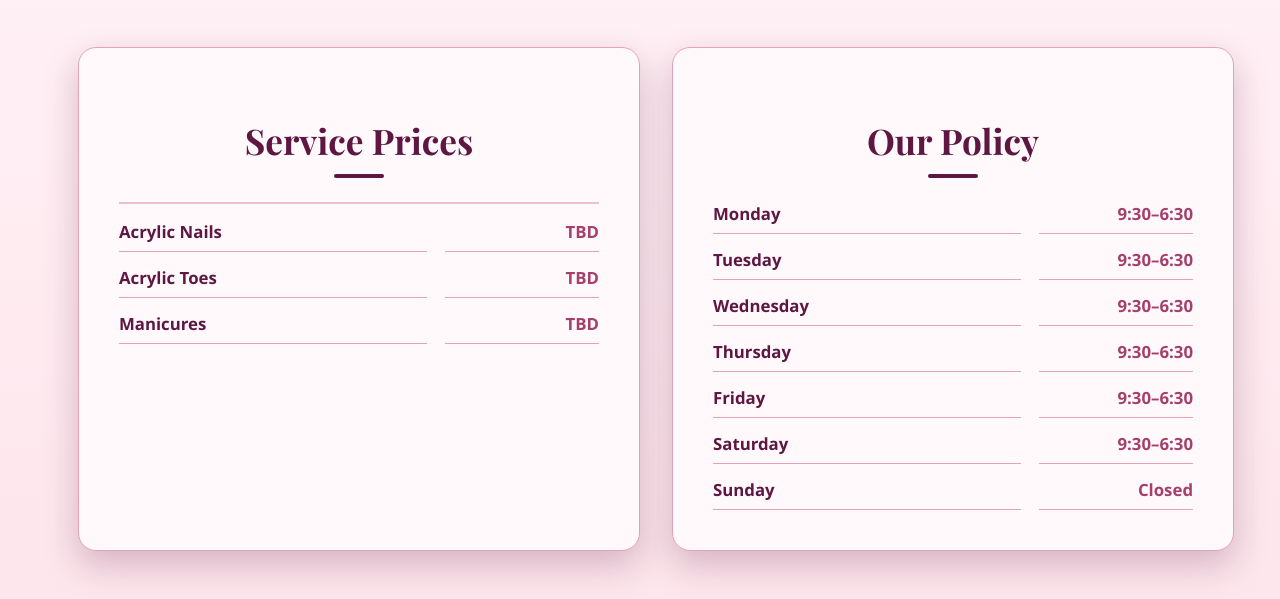
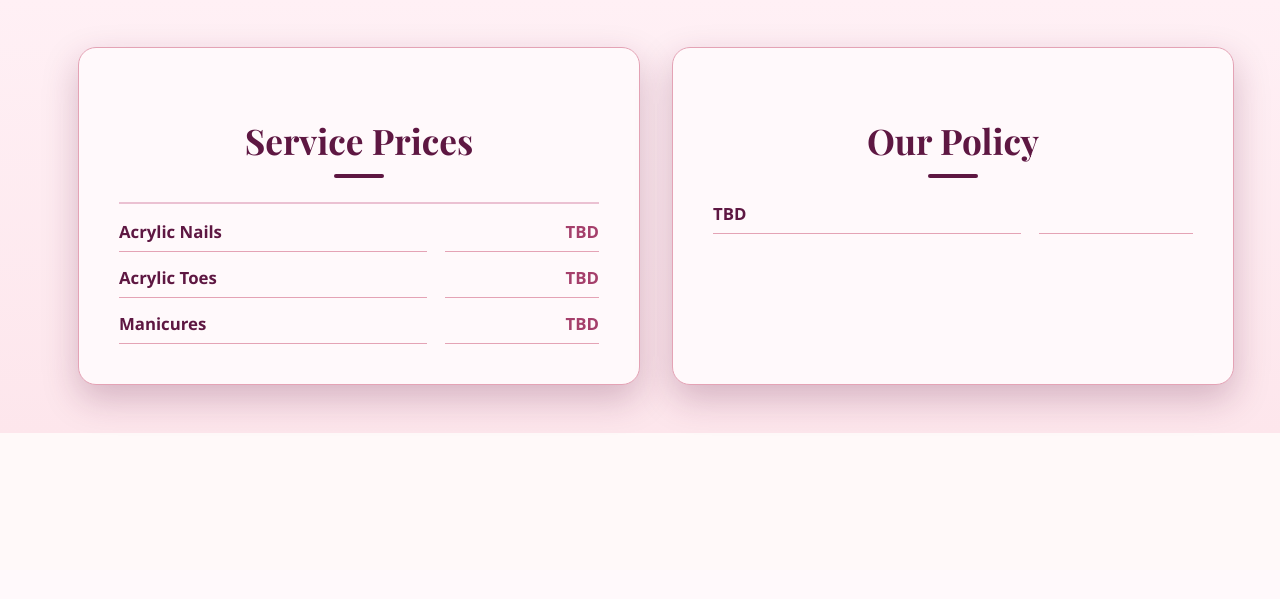
Before and after one commit to Satvir092/beauty_by_isa, a Flask app: page / in a window 1280 px wide. Shown: the part 230-829 px from the top of the page. After the commit the page ends 663 px from the top, so only its background shows below. Run offline with Flask 3, Linux system fonts and the light colour scheme; some libraries are stand-ins or nearby versions.

Commit message:
Got rid of old times/schedules.

```diff
--- a/templates/index.html
+++ b/templates/index.html
@@ -42,13 +42,7 @@
   <section class="schedule-list">
     <h2>Our Policy</h2>
     <div class="schedule-grid">
-      <div class="schedule">Monday</div><div class="times">9:30–6:30</div>
-      <div class="schedule">Tuesday</div><div class="times">9:30–6:30</div>
-      <div class="schedule">Wednesday</div><div class="times">9:30–6:30</div>
-      <div class="schedule">Thursday</div><div class="times">9:30–6:30</div>
-      <div class="schedule">Friday</div><div class="times">9:30–6:30</div>
-      <div class="schedule">Saturday</div><div class="times">9:30–6:30</div>
-      <div class="schedule">Sunday</div><div class="times">Closed</div>
+      <div class="schedule">TBD</div><div class="times"></div>
     </div>
   </section>
 </div>
```
Also changed, not shown: templates/aboutus.html (+3 -4 lines).
